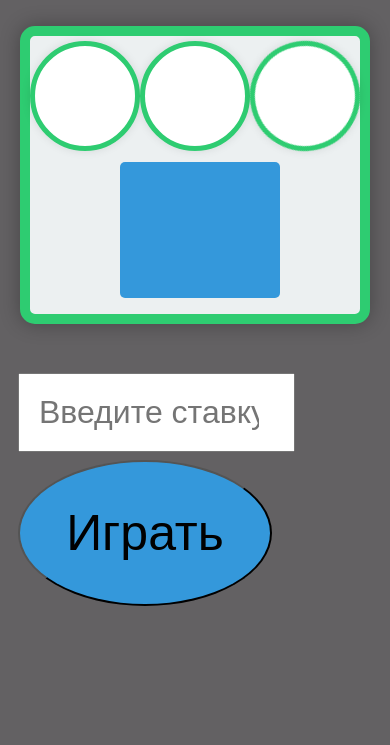
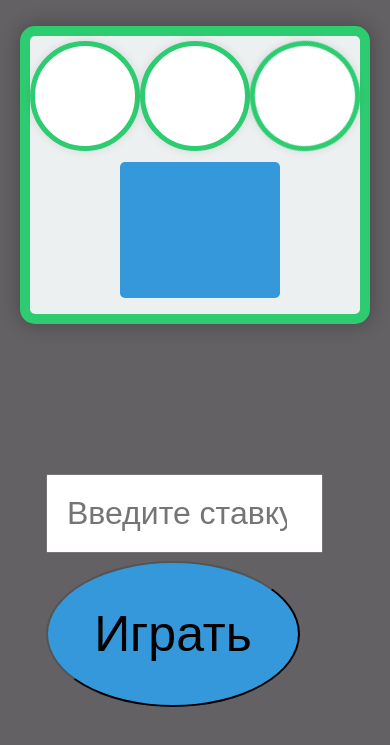
Before and after one commit to Cazinoplay/Cazino, a plain HTML site: page index.html in a window 390 px wide. Shown: the part 65-810 px from the top of the page. Drawn offline with Linux system fonts and the light colour scheme.

Commit message:
Update styles.css

```diff
--- a/styles.css
+++ b/styles.css
@@ -540,9 +540,9 @@ footer h1 {
         bottom: 78px;
     }
 }
-@media (max-width: 380px)
+@media (max-width: 471px){
     .controls {
-        right: 74px;
-        bottom: 173px;
+        right: 90px;
+        bottom: 72px;
     }
 }
```
